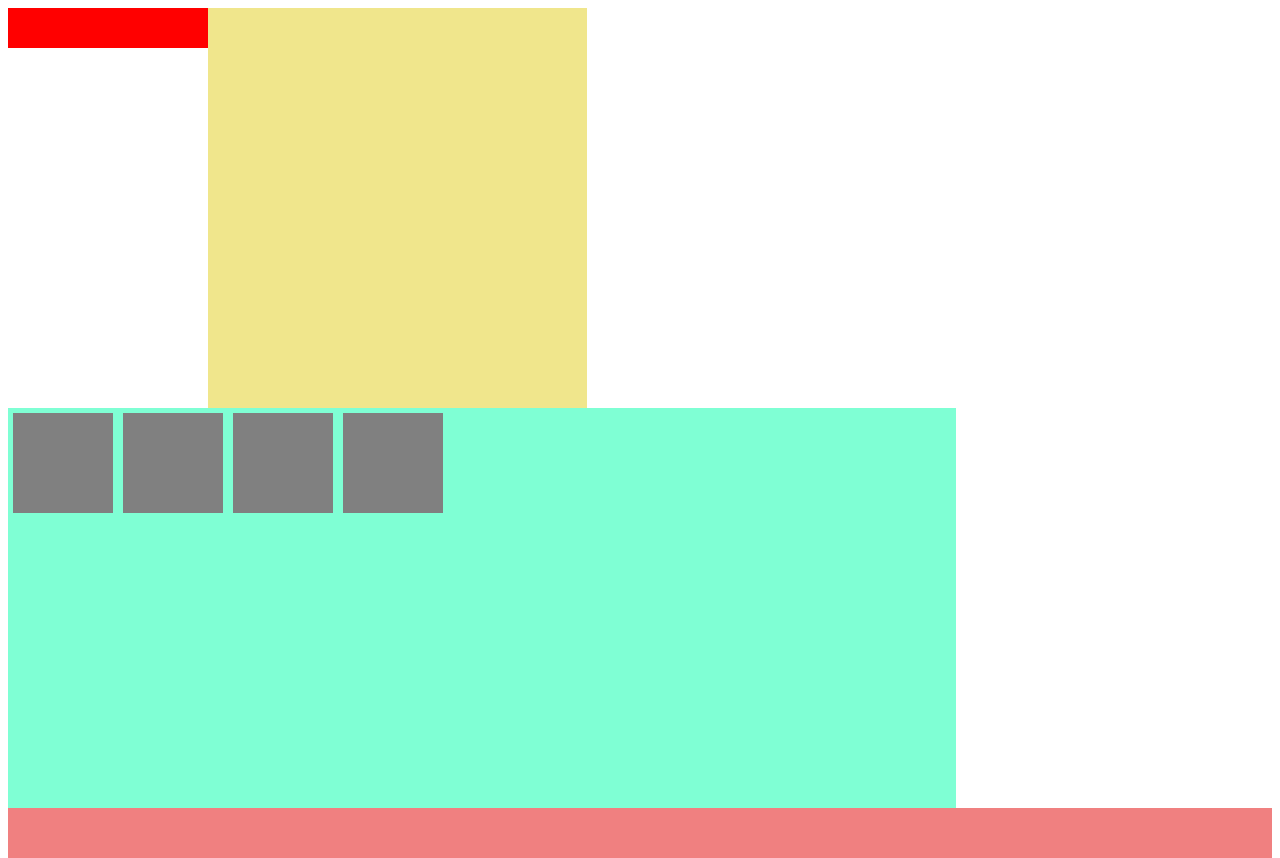
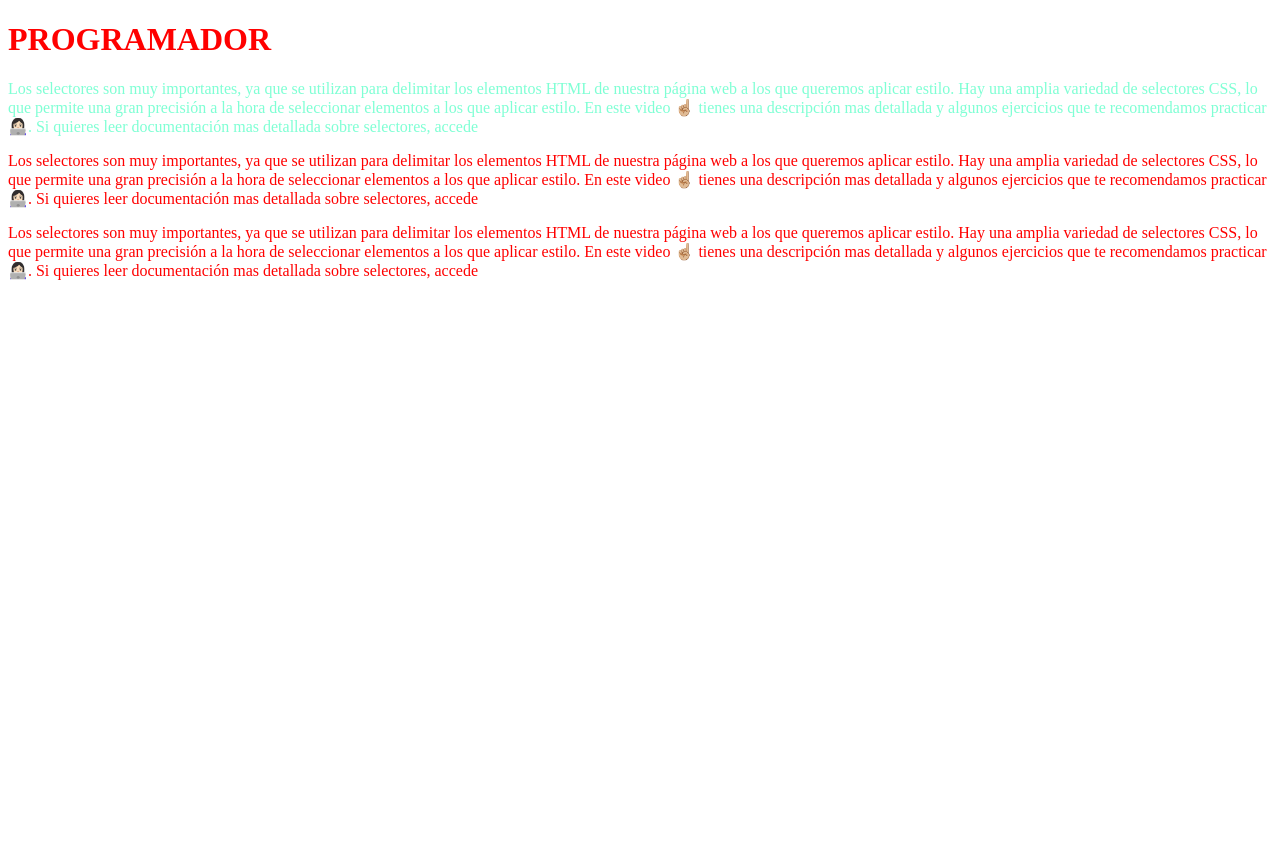
Before and after one commit to JuanseRozo01/PracticeCSS, a plain HTML site: page index.html in a window 1280 px wide. After the commit the page ends 800 px from the top, so only its background shows below. Drawn offline with Linux system fonts and the light colour scheme.

Commit message:
selections

```diff
--- a/index.html
+++ b/index.html
@@ -3,18 +3,29 @@
 <head>
     <meta charset="UTF-8">
     <meta name="viewport" content="width=device-width, initial-scale=1.0">
-    <title>Practicando con CSS</title>
+    <title>selecyions</title>
     <link rel="stylesheet" href="styles.css">
 </head>
 <body>
-    <div class="harder"></div>
-    <div class="sidebar"></div>
-    <div class="content">
-        <div class="box"></div>
-        <div class="box"></div>
-        <div class="box"></div>
-        <div class="box"></div>
-    </div>
-    <div class="footer"></div>
+    <h1 class="puntos">PROGRAMADOR</h1>
+    <p id="cambios">Los selectores son muy importantes, ya que se utilizan para delimitar los elementos HTML de nuestra página web a los que
+    queremos aplicar estilo. Hay una amplia variedad de selectores CSS, lo que permite una gran precisión a la hora de
+    seleccionar elementos a los que aplicar estilo. En este video ☝🏼 tienes una descripción mas detallada y algunos
+    ejercicios que te recomendamos practicar 👩🏻‍💻.
+
+    Si quieres leer documentación mas detallada sobre selectores, accede</p>
+    <p class="puntos big">Los selectores son muy importantes, ya que se utilizan para delimitar los elementos HTML de nuestra página web a los que
+    queremos aplicar estilo. Hay una amplia variedad de selectores CSS, lo que permite una gran precisión a la hora de
+    seleccionar elementos a los que aplicar estilo. En este video ☝🏼 tienes una descripción mas detallada y algunos
+    ejercicios que te recomendamos practicar 👩🏻‍💻.
+
+    Si quieres leer documentación mas detallada sobre selectores, accede</p>
+    <p class="puntos">Los selectores son muy importantes, ya que se utilizan para delimitar los elementos HTML de nuestra página web a los que
+    queremos aplicar estilo. Hay una amplia variedad de selectores CSS, lo que permite una gran precisión a la hora de
+    seleccionar elementos a los que aplicar estilo. En este video ☝🏼 tienes una descripción mas detallada y algunos
+    ejercicios que te recomendamos practicar 👩🏻‍💻.
+
+    Si quieres leer documentación mas detallada sobre selectores, accede</p>
+
 </body>
 </html>
--- a/styles.css
+++ b/styles.css
@@ -1,32 +1,12 @@
-.harder{
-    background-color: red;
-    float: left;
-    height: 40px;
-    width: 200px;
+#cambios{
+    color: aquamarine;
 }
-.sidebar{
-    float: left;
-    width: 30%;
-    height: 400px;
-    background-color: khaki;
+p.puntos{
+
 }
-.content{
-    float: left;
-    width: 75%;
-    height: 400px;
-    background-color: aquamarine;
+.big{
+
 }
-.footer{
-    float: left;
-    width: 100%;
-    height: 50px;
-    background-color: lightcoral;
+h1, p{
+    color: red;
 }
-
-.box{
-    width: 100px;
-    height: 100px;
-    background-color: gray;
-    margin: 5px;
-    float: left;
-}
```
